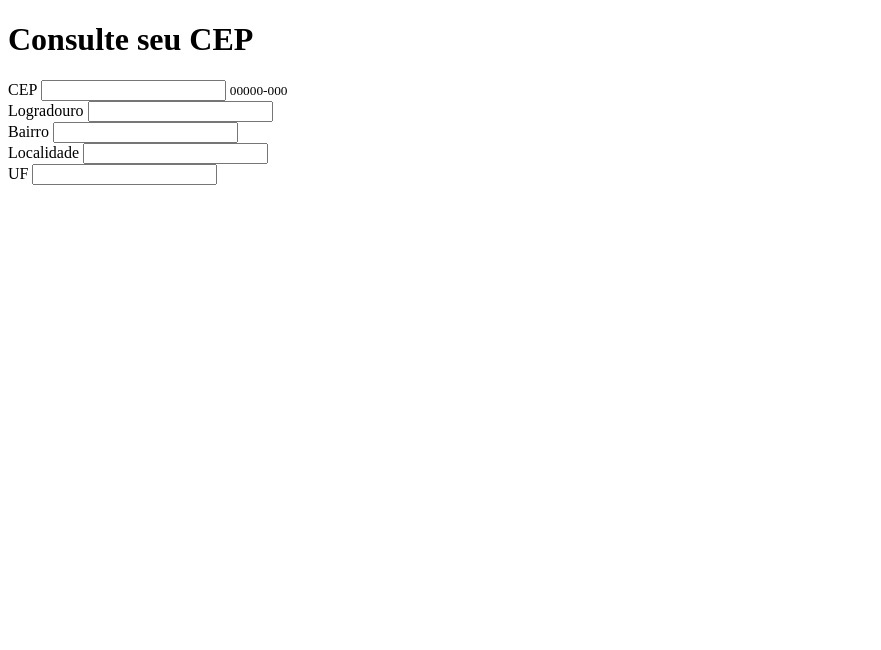
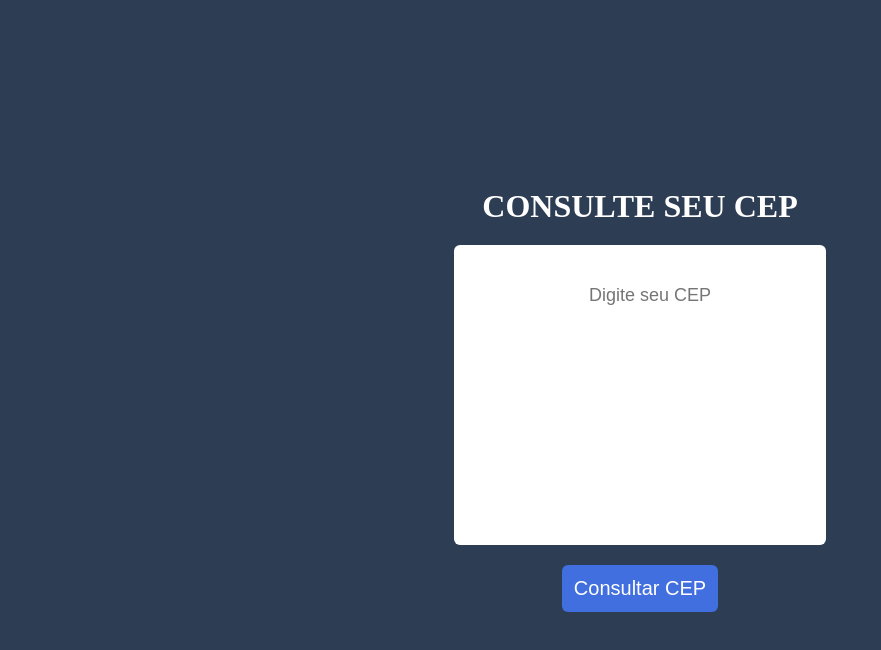
Before and after one commit to GabrielSF2022/consultar-cep, a website: page index.html in a window 1280 px wide. Shown: the whole page, without its empty margins (0-881 px from the left). Drawn offline with Linux system fonts and the light colour scheme.

Commit message:
Finalizando Projeto

```diff
--- a/index.html
+++ b/index.html
@@ -5,43 +5,56 @@
     <meta http-equiv="X-UA-Compatible" content="IE=edge">
     <meta name="viewport" content="width=device-width, initial-scale=1.0">
     <title>Consulta CEP</title>
+    <link rel="preconnect" href="https://fonts.googleapis.com">
+    <link rel="icon" href="./src/img/icon.png">
+    <link rel="preconnect" href="https://fonts.gstatic.com" crossorigin>
+    <link href="https://fonts.googleapis.com/css2?family=Open+Sans&display=swap" rel="stylesheet">
     <link rel="stylesheet" href="./src/css/style.css">
 </head>
 <body>
     <div class="container">
         <h1>Consulte seu CEP</h1>
         <form>
+            <div class="form-group cep">
+                <input type="text" placeholder="Digite seu CEP" class="form-control" id="cep" minlength="8" maxlength="8">
+            </div>
+
+            <div class="result">
+
                 <div class="form-group">
-                <label for="cep">CEP</label>
-                <input type="text" class="form-control" id="cep">
-                <small>00000-000</small>
+                    <label for="logradouro">Logradouro:</label>
+                    <input type="text" class="form-control" id="logradouro">
                 </div>
 
                 <div class="form-group">
-                <label for="logradouro">Logradouro</label>
-                <input type="text" class="form-control" id="logradouro">
-                <small></small>
+                    <label for="bairro">Bairro:</label>
+                    <input type="text" class="form-control" id="bairro">
                 </div>
 
                 <div class="form-group">
-                <label for="bairro">Bairro</label>
-                <input type="text" class="form-control" id="bairro">
-                <small></small>
+                    <label for="localidade">Localidade:</label>
+                    <input type="text" class="form-control" id="localidade">
                 </div>
 
                 <div class="form-group">
-                <label for="localidade">Localidade</label>
-                <input type="text" class="form-control" id="localidade">
-                <small></small>
+                    <label for="uf">UF:</label>
+                    <input type="text" class="form-control" id="uf">
+                </div>
             </div>
 
-            <div class="form-group">
-                <label for="uf">UF</label>
-                <input type="text" class="form-control" id="uf">
-                <small></small>
+            <div class="container-result-invalid">
+                <h1 class="result-invalid">fdsfds</h1>
             </div>
 
         </form>
+
+
+            <div class="container-button">
+                <button id="button">Consultar CEP</button>
+            </div>
+
+
+
     </div>
 
     <script src="./src/js/script.js"></script>
--- a/src/css/style.css
+++ b/src/css/style.css
@@ -0,0 +1,102 @@
+*{
+    margin: 0;
+    padding: 0;
+    list-style: none;
+    box-sizing: border-box;
+    border: none;
+}
+
+body{
+    background:#2D3D54;
+}
+
+.container{
+    display: flex;
+    height: 100vh;
+    flex-direction: column;
+    align-items: center;
+    justify-content: center;
+}
+
+h1{
+    color: #fff;
+    text-transform: uppercase;
+    padding-bottom:20px;
+}
+
+form{
+    background-color: #fff;
+    border-radius: 6px;
+    padding: 20px 40px;
+    height: 300px;
+    font-family: 'Open Sans', sans-serif;
+
+}
+
+.form-group{
+    display: flex;
+    padding: 10px;
+}
+
+input{
+    margin-left: 20px;
+    width: 65%;
+}
+
+.cep{
+    justify-content: center;
+    text-align: center;
+    align-items: center;
+}
+
+.cep input{
+    text-align: center;
+    padding: 10px;
+    font-size: 18px;
+}
+
+
+.container-button{
+    display: flex;
+    justify-content: center;
+    text-align: center;
+    align-items: center;
+    margin-top: 20px;
+}
+
+.container-button button{
+    background-color: #416FDF;
+    padding: 12px;
+    border-radius: 6px;
+    border: none;
+    color: #fff;
+    font-size: 20px;
+    cursor: pointer;
+}
+
+
+
+.result{
+    display: none;
+}
+
+.result input{
+    color: rgba(126, 126, 126, 0.6);
+    font-size: 18px;
+}
+
+.open{
+    display: block;
+}
+
+.container-result-invalid{
+    display: none;
+}
+
+.red{
+    color: red;
+    display: block;
+    text-align: center;
+    font-weight: 700;
+    font-size: 22px;
+}
--- a/src/js/script.js
+++ b/src/js/script.js
@@ -1,6 +1,28 @@
 const cep = document.querySelector("#cep");
+const button = document.querySelector("#button")
+const result = document.querySelector(".result")
+const result_ivalid = document.querySelector(".container-result-invalid")
 
-cep.addEventListener("blur",(e)=>{
+const showData = (result)=>{
+    for(const campo in result){
+        if(document.querySelector("#"+campo)){
+            document.querySelector("#"+campo).value = result[campo]
+        }
+
+    }
+}
+
+button.addEventListener("click",(e)=>{
+    if(cep.value === ''){
+
+        result_ivalid.classList.add("red")
+        result_ivalid.textContent = 'CEP INVALIDO!'
+
+        setTimeout(()=>{
+            result_ivalid.textContent  = ''
+        },3000)
+    }
+    else{
         let search = cep.value.replace("-","")
         const options = {
             method : 'GET',
@@ -10,9 +32,14 @@ cep.addEventListener("blur",(e)=>{
 
         fetch(`https://viacep.com.br/ws/${search}/json`)
         .then((response)=> {response.json().
-        then( data => console.log(data))
+            then( data => showData(data))
         })
 
         .catch(e => console.log('Deu Erro: '+ e,message))
-    console.log(cep.value)
+        console.log(cep.value + "dsfsd")
+
+        result.classList.add('open')
+
+    }
+
 })
```
Also changed, not shown: src/img/icon.png (added). Lines whose indentation alone changed are shown as unchanged.
